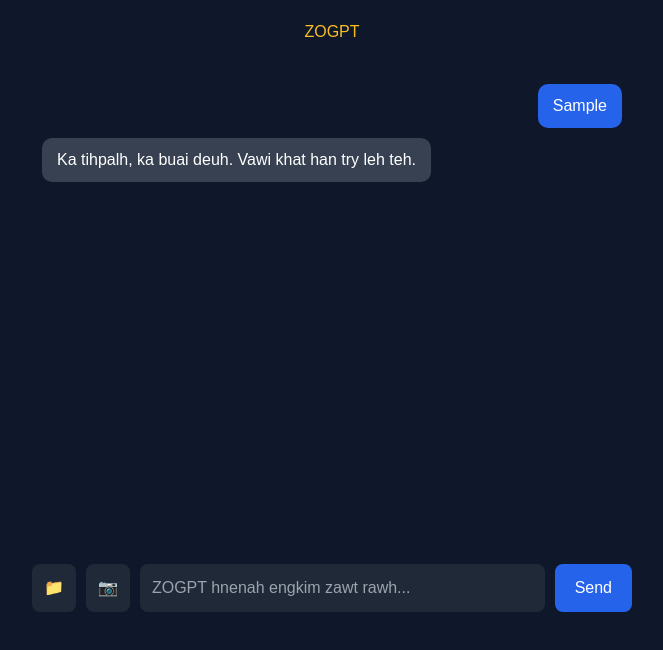
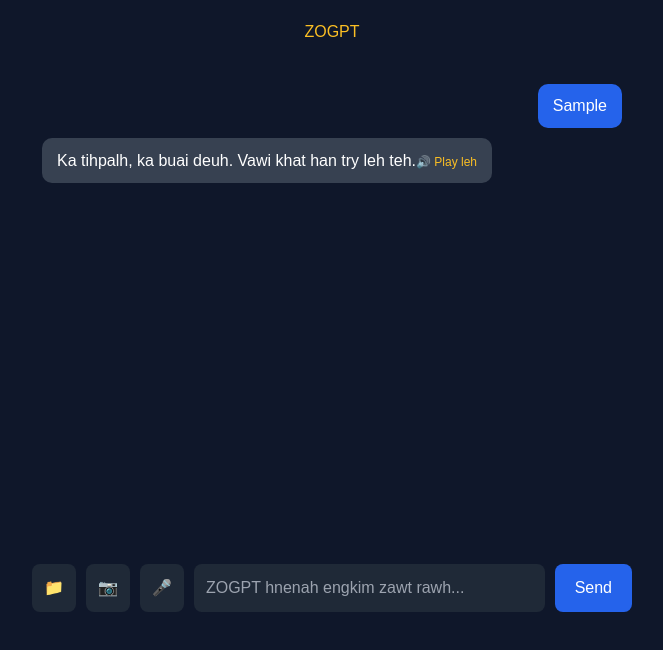
Before and after one commit to tlantea23/ZOGPT, a Next.js app: page / in a window 1280 px wide. Both pictures are taken after typing "Sample" into the empty fields and a click on the button "Send". Shown: the top 650 px of the page, without its empty margins (308-971 px from the left). Built offline with nearby package versions, Linux system fonts and the light colour scheme; no server answers.

Commit message:
Update page.js

```diff
--- a/app/page.js
+++ b/app/page.js
@@ -1,5 +1,5 @@
 'use client';
-import { useState, useRef } from 'react';
+import { useState, useRef, useEffect } from 'react';
 
 export default function Home() {
   const [messages, setMessages] = useState([]);
@@ -7,8 +7,74 @@ export default function Home() {
   const [loading, setLoading] = useState(false);
   const [image, setImage] = useState(null);
   const [showCamera, setShowCamera] = useState(false);
+  const [isListening, setIsListening] = useState(false);
+  const [isSpeaking, setIsSpeaking] = useState(false);
   const videoRef = useRef(null);
   const canvasRef = useRef(null);
+  const recognitionRef = useRef(null);
+
+  // Voice: Browser support check
+  useEffect(() => {
+    if (typeof window!== 'undefined') {
+      const SpeechRecognition = window.SpeechRecognition || window.webkitSpeechRecognition;
+      if (SpeechRecognition) {
+        recognitionRef.current = new SpeechRecognition();
+        recognitionRef.current.continuous = false;
+        recognitionRef.current.lang = 'en-US'; // Mizo a support lo, English in sawi la
+        recognitionRef.current.interimResults = false;
+
+        recognitionRef.current.onresult = (event) => {
+          const transcript = event.results[0][0].transcript;
+          setInput(transcript);
+          setIsListening(false);
+        };
+
+        recognitionRef.current.onerror = () => {
+          setIsListening(false);
+          alert('I aw ka hre thei lo. Mic i on em?');
+        };
+
+        recognitionRef.current.onend = () => {
+          setIsListening(false);
+        };
+      }
+    }
+  }, []);
+
+  // Voice: Mic On/Off
+  const toggleListening = () => {
+    if (!recognitionRef.current) {
+      alert('I browser hian Voice a support lo. Chrome hmang rawh');
+      return;
+    }
+    if (isListening) {
+      recognitionRef.current.stop();
+      setIsListening(false);
+    } else {
+      setInput('');
+      recognitionRef.current.start();
+      setIsListening(true);
+    }
+  };
+
+  // Voice: ZOGPT tawng tir
+  const speak = (text) => {
+    if ('speechSynthesis' in window) {
+      window.speechSynthesis.cancel(); // A hmasa stop phawt
+      const utterance = new SpeechSynthesisUtterance(text);
+      utterance.lang = 'en-US'; // Mizo a la tawng thei lo
+      utterance.rate = 1;
+      utterance.onstart = () => setIsSpeaking(true);
+      utterance.onend = () => setIsSpeaking(false);
+      window.speechSynthesis.speak(utterance);
+    }
+  };
+
+  // Voice: Tawng lai stop
+  const stopSpeaking = () => {
+    window.speechSynthesis.cancel();
+    setIsSpeaking(false);
+  };
 
   // 1. File Upload
   const handleImage = (e) => {
@@ -63,9 +129,9 @@ export default function Home() {
     setInput('');
     setLoading(true);
     stopCamera();
+    stopSpeaking(); // Tawng lai a awm chuan ti tawp rawh
 
     try {
-      // THLALAK SIAM DUH EM? check phawt ang
       const isImageGen = userMessage.toLowerCase().includes("siam rawh") ||
                          userMessage.toLowerCase().includes("draw") ||
                          userMessage.toLowerCase().includes("thlalak min") ||
@@ -74,8 +140,9 @@ export default function Home() {
                          userMessage.toLowerCase().includes("siam teh");
 
       let response;
+      let botReply = '';
+
       if (isImageGen &&!image) {
-        // Image siamna API ko rawh
         response = await fetch('/api/image', {
           method: 'POST',
           headers: { 'Content-Type': 'application/json' },
@@ -83,12 +150,15 @@ export default function Home() {
         });
         const data = await response.json();
         if (data.image) {
-          setMessages(prev => [...prev, { role: 'bot', content: 'Awle, hei i thlalak tur:', image: data.image }]);
+          botReply = 'Awle, hei i thlalak tur:';
+          setMessages(prev => [...prev, { role: 'bot', content: botReply, image: data.image }]);
+          speak(botReply);
         } else {
-          setMessages(prev => [...prev, { role: 'bot', content: data.error || 'Thlalak ka siam thei lo' }]);
+          botReply = data.error || 'Thlalak ka siam thei lo';
+          setMessages(prev => [...prev, { role: 'bot', content: botReply }]);
+          speak(botReply);
         }
       } else {
-        // Chat pangngai + Vision + Memory
         const chatHistory = messages.map(msg => ({
           role: msg.role === 'bot'? 'model' : 'user',
           parts: [{ text: msg.content }]
@@ -104,13 +174,17 @@ export default function Home() {
           })
         });
         const data = await response.json();
-        setMessages(prev => [...prev, { role: 'bot', content: data.reply || data.error }]);
+        botReply = data.reply || data.error;
+        setMessages(prev => [...prev, { role: 'bot', content: botReply }]);
+        speak(botReply); // ZOGPT tawng tir nghal
       }
 
       setImage(null);
 
     } catch (error) {
-      setMessages(prev => [...prev, { role: 'bot', content: 'Network a buai, vawi khat han try leh teh' }]);
+      const errorMsg = 'Network a buai, vawi khat han try leh teh';
+      setMessages(prev => [...prev, { role: 'bot', content: errorMsg }]);
+      speak(errorMsg);
     }
 
     setLoading(false);
@@ -123,7 +197,7 @@ export default function Home() {
       <div style={{ maxWidth: '600px', margin: '0 auto', height: '60vh', overflowY: 'auto', padding: '10px', marginBottom: '20px' }}>
         {messages.length === 0 && (
           <div style={{ textAlign: 'center', color: '#9ca3af', marginTop: '50px' }}>
-            ZOGPT ka ni e. Thu min zawt la, thlalak pawh min thawn rawh. "Thlalak siam rawh" ti la ka siam sak ang che.
+            ZOGPT ka ni e. Mic hmet la, min be rawh. "Thlalak siam rawh" ti la ka siam sak ang che.
           </div>
         )}
         {messages.map((msg, i) => (
@@ -139,12 +213,16 @@ export default function Home() {
             {msg.hasImage && <div style={{fontSize: '12px', opacity: 0.7}}>📷 Thlalak nen</div>}
             {msg.content}
             {msg.image && <img src={msg.image} alt="ZOGPT siam" style={{ width: '100%', borderRadius: '8px', marginTop: '10px' }} />}
+            {msg.role === 'bot' && (
+              <button onClick={() => speak(msg.content)} style={{fontSize: '12px', marginTop: '5px', background: 'none', border: 'none', color: '#fbbf24', cursor: 'pointer'}}>
+                🔊 Play leh
+              </button>
+            )}
           </div>
         ))}
         {loading && <div style={{ background: '#374151', padding: '10px 15px', borderRadius: '10px', width: 'fit-content' }}>Ngaihtuah mek...</div>}
       </div>
 
-      {/* Camera UI */}
       {showCamera && (
         <div style={{ maxWidth: '600px', margin: '0 auto 10px', textAlign: 'center' }}>
           <video ref={videoRef} autoPlay playsInline style={{ width: '100%', borderRadius: '10px' }} />
@@ -164,11 +242,22 @@ export default function Home() {
         <button onClick={startCamera} style={{ padding: '12px', borderRadius: '8px', border: 'none', background: '#1f2937', color: 'white', cursor: 'pointer' }}>
           📷
         </button>
+        <button
+          onClick={toggleListening}
+          style={{ padding: '12px', borderRadius: '8px', border: 'none', background: isListening? '#ef4444' : '#1f2937', color: 'white', cursor: 'pointer' }}
+        >
+          {isListening? '⏹️' : '🎤'}
+        </button>
+        {isSpeaking && (
+          <button onClick={stopSpeaking} style={{ padding: '12px', borderRadius: '8px', border: 'none', background: '#f59e0b', color: 'white', cursor: 'pointer' }}>
+            🔇
+          </button>
+        )}
         <input
           value={input}
           onChange={(e) => setInput(e.target.value)}
           onKeyDown={(e) => e.key === 'Enter' && sendMessage()}
-          placeholder="ZOGPT hnenah engkim zawt rawh..."
+          placeholder={isListening? "Ngai thla mek..." : "ZOGPT hnenah engkim zawt rawh..."}
           disabled={loading}
           style={{ flex: 1, padding: '12px', borderRadius: '8px', border: 'none', background: '#1f2937', color: 'white' }}
         />
```
